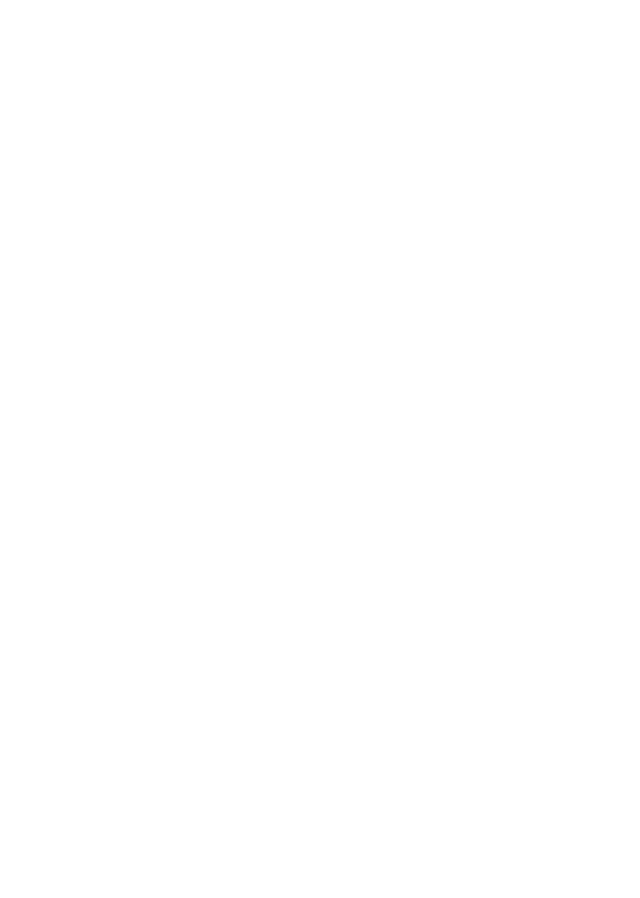
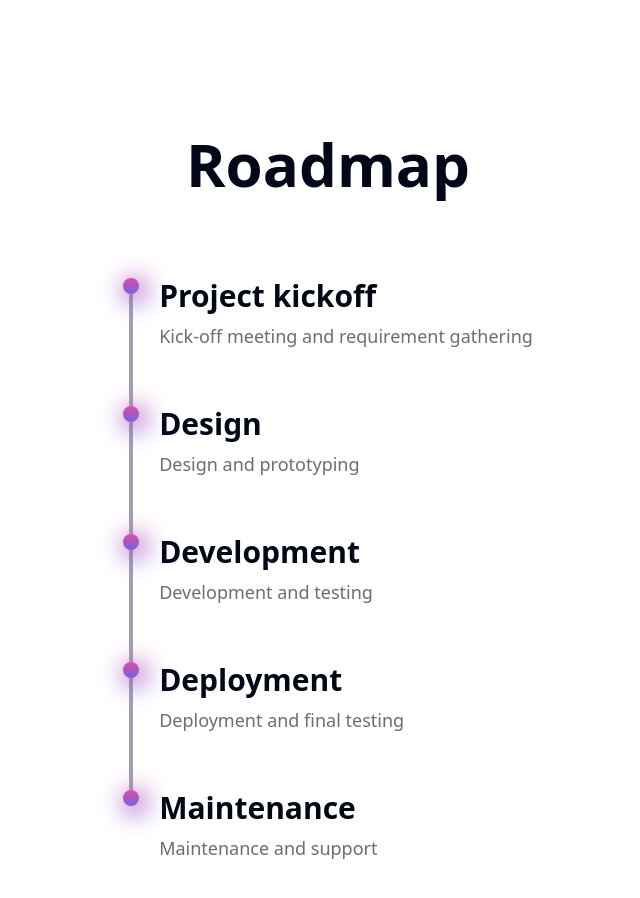
Before and after one commit to NourDoesCode/SAAS-Landing-Page, a React (Vite) app: page / in a window 1280 px wide. Shown: the part 1240-2138 px from the top of the page, without its empty margins (312-952 px from the left). Before the commit the page ends 1294 px from the top, so only its background shows below. Built offline with nearby package versions, Linux system fonts and the light colour scheme.

Commit message:
add roadmap serction

```diff
--- a/src/App.tsx
+++ b/src/App.tsx
@@ -1,5 +1,6 @@
 import Header from "./components/Header";
 import Hero from "./components/Hero";
+import RoadmapSection from "./components/RoadmapSection";
 import Slider from "./components/Slider";
 import { partners } from "./data/partners";
 
@@ -23,6 +24,7 @@ function App() {
         <Header />
         <Hero />
         <Slider images={partners} />
+        <RoadmapSection />
       </div>
     </>
   );
--- a/src/components/Header.tsx
+++ b/src/components/Header.tsx
@@ -42,7 +42,7 @@ function Header() {
             </a>
           </div>
           {/* Middle Navbar */}
-          <nav className="hidden md:flex-1 md:flex justify-center gap-4 lg:gap-7 border-4 border-red-600">
+          <nav className="hidden md:flex-1 md:flex justify-center gap-4 lg:gap-7 ">
             <Button
               variant="linkHover2"
               className="text-gray-600 hover:text-black transition duration-200"
--- a/src/components/MileStone.tsx
+++ b/src/components/MileStone.tsx
@@ -1,3 +1,4 @@
+import { Divide } from "lucide-react";
 import React from "react";
 
 type MilestoneProps = {
@@ -8,12 +9,27 @@ type MilestoneProps = {
 
 function MileStone({ title, description, lastItem }: MilestoneProps) {
   return (
-    <div className="milestone">
-      <div className="milestone_content">
-        <h3 className="milestone_title">{title}</h3>
-        <p className="milestone_description">{description}</p>
+    <div className="w-full flex gap-5 ">
+      <div className="relative flex flex-col items-center h-32">
+        {/*Progress circle */}
+        <div className="relative z-20 rounded-full bg-gradient-to-b from-pink-500 to-indigo-500 h-4 w-4 flex-shrink-0 ">
+          {/*Blur effect : add bigger circle behind smaller circle and make it blurry*/}
+          <div className="bg-gradient-to-b from-pink-500 to-indigo-500 h-6 w-6 rounded-full flex-shrink-0 absolute z-10 blur-md"></div>
+        </div>
+        {/*Progress line */}
+        {!lastItem && (
+          <div className="absolute z-0 top-2 w-1 bg-gray-400 flex-grow h-full"></div>
+        )}
       </div>
-      {!lastItem && <div className="milestone_line"></div>}
+      <div>
+        <h3 className="milestone_title text-lg font-bold md:text-3xl md:mb-2">
+          {title}
+        </h3>
+        <p className="milestone_description text-gray-600/85 md:text-lg">
+          {description}
+        </p>
+        {!lastItem && <div className="milestone_line"></div>}
+      </div>
     </div>
   );
 }
--- a/src/components/RoadmapSection.tsx
+++ b/src/components/RoadmapSection.tsx
@@ -0,0 +1,55 @@
+import React from "react";
+import MileStone from "./MileStone";
+
+const roadmap = [
+  {
+    id: 1,
+    name: "Project kickoff",
+    description: "Kick-off meeting and requirement gathering",
+  },
+  {
+    id: 2,
+    name: "Design",
+    description: "Design and prototyping",
+  },
+  {
+    id: 3,
+    name: "Development",
+    description: "Development and testing",
+  },
+
+  {
+    id: 4,
+    name: "Deployment",
+    description: "Deployment and final testing",
+  },
+  {
+    id: 5,
+    name: "Maintenance",
+    description: "Maintenance and support",
+  },
+];
+
+function RoadmapSection() {
+  return (
+    <section className="py-20 max-w-4xl mx-auto ">
+      <h1 className="text-center text-3xl font-bold mb-10 md:text-6xl md:pb-11">
+        Roadmap
+      </h1>
+      <div className="flex justify-center">
+        <div className="inline-flex flex-col items-start ">
+          {roadmap.map((roadmapItem, index) => (
+            <MileStone
+              key={roadmapItem.id}
+              title={roadmapItem.name}
+              description={roadmapItem.description}
+              lastItem={index === roadmap.length - 1}
+            />
+          ))}
+        </div>
+      </div>
+    </section>
+  );
+}
+
+export default RoadmapSection;
```
